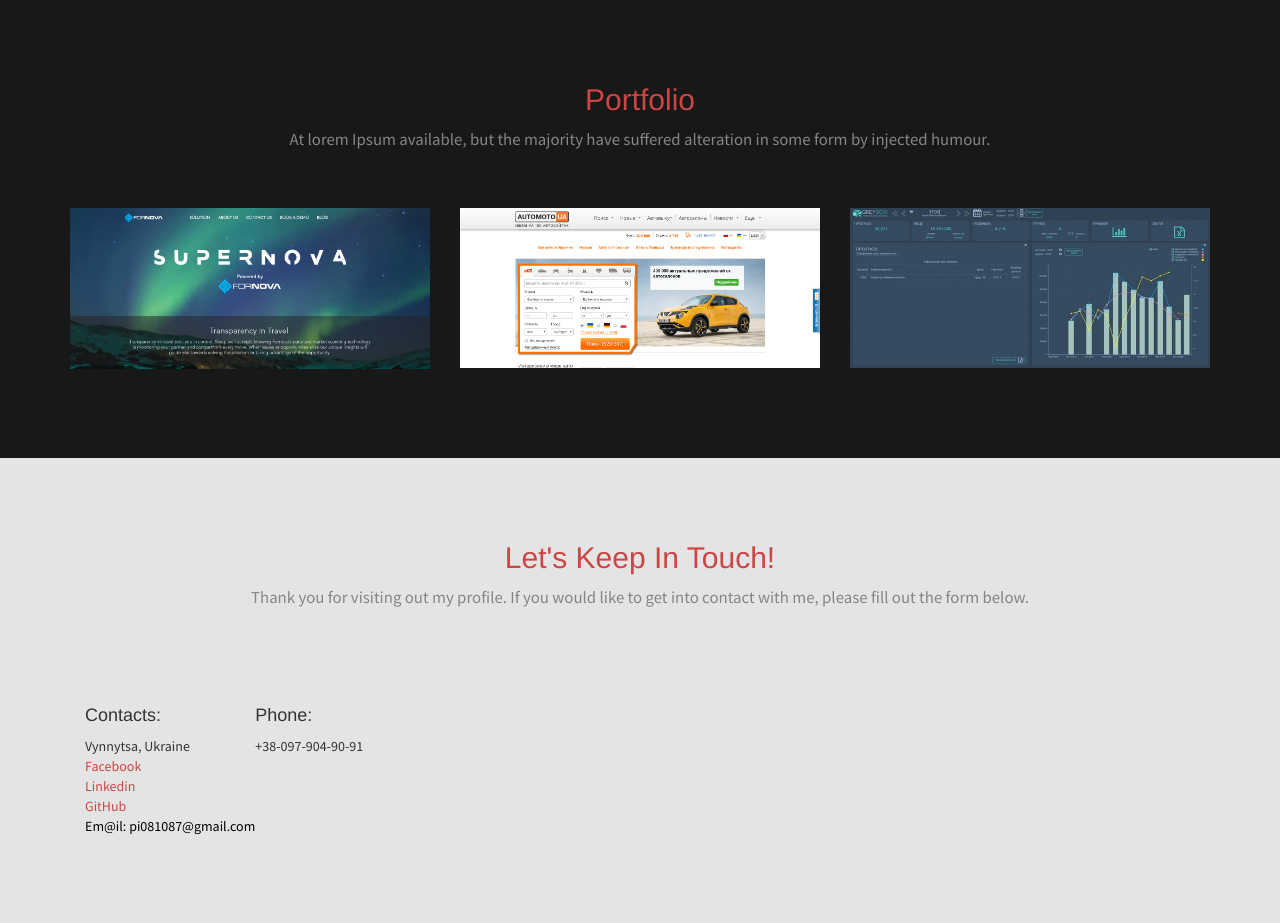
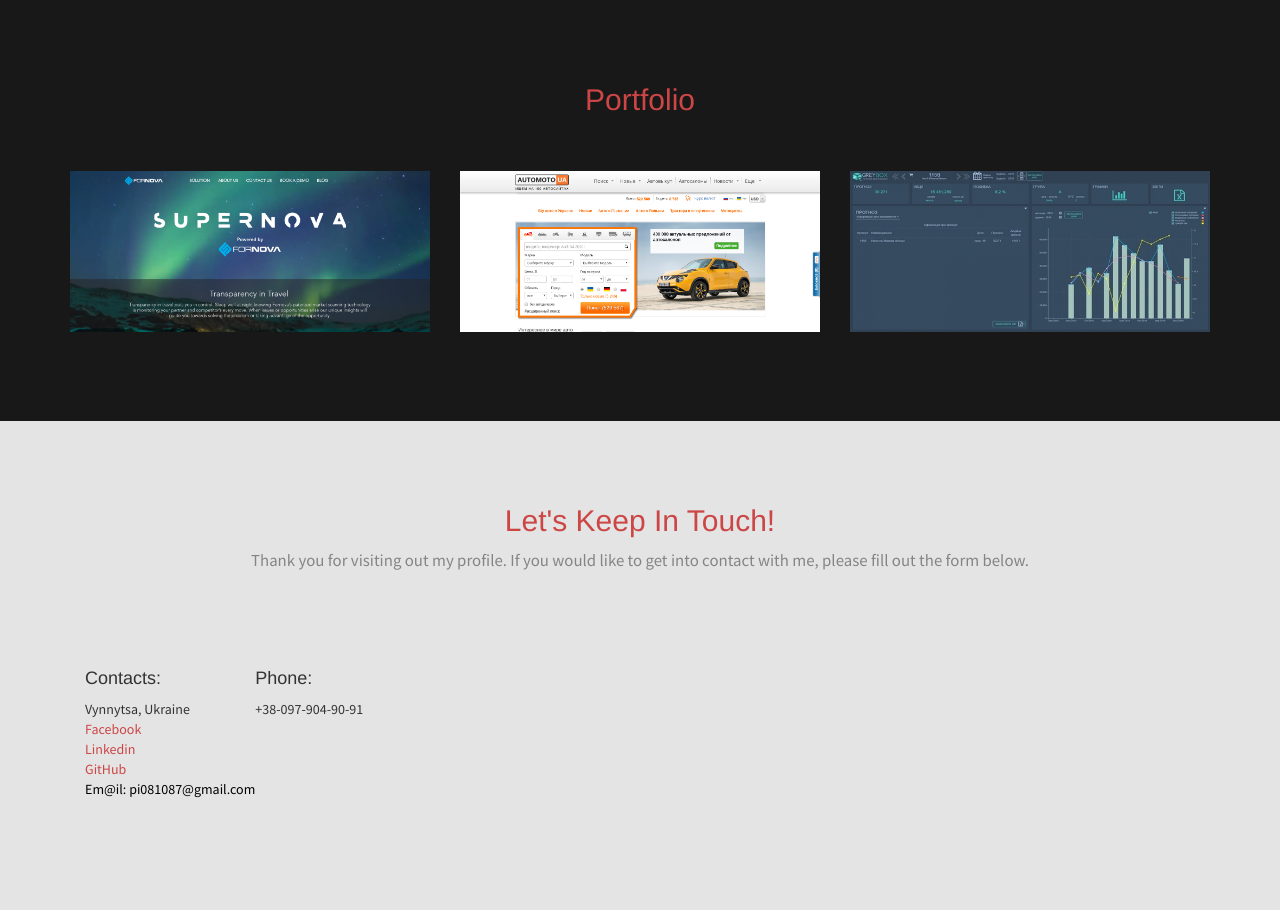
Before and after one commit to zzevss/zzevss.github.io, a plain HTML site: page index.html in a window 1280 px wide. Shown: the part 3020-3943 px from the top of the page. Drawn offline with Linux system fonts and the light colour scheme.

Commit message:
Coment portf

```diff
--- a/index.html
+++ b/index.html
@@ -360,7 +360,7 @@
             <div class="heading text-center">
                 <!-- Heading -->
                 <h2>Portfolio</h2>
-                <p>At lorem Ipsum available, but the majority have suffered alteration in some form by injected humour.</p>
+                <!--<p>At lorem Ipsum available, but the majority have suffered alteration in some form by injected humour.</p>-->
             </div>
 
             <div class="row">
```
